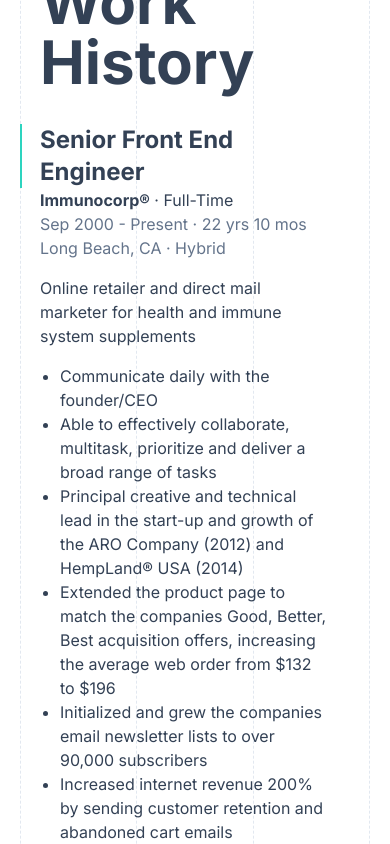
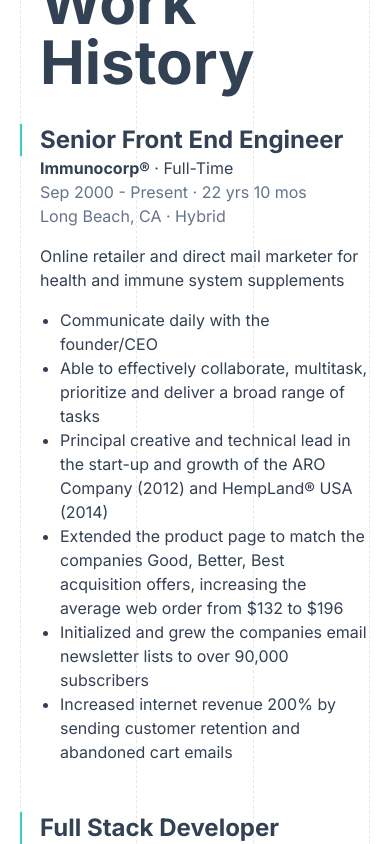
Before and after one commit to mikegulline/personal, a Next.js app: page /resume in a window 390 px wide. Shown: the part 1080-1924 px from the top of the page. Built offline with nearby package versions, Linux system fonts and the light colour scheme.

Commit message:
resume styles

```diff
--- a/src/app/resume/components/job.tsx
+++ b/src/app/resume/components/job.tsx
@@ -18,7 +18,7 @@
   properties,
 }: IJob) {
   return (
-    <div className='mb-12 relative pl-5 pr-10'>
+    <div className='mb-12 relative pl-5 sm:pr-10'>
       <BorderLeft>
         <h4 className='text-2xl font-bold '>{title}</h4>
       </BorderLeft>
```
